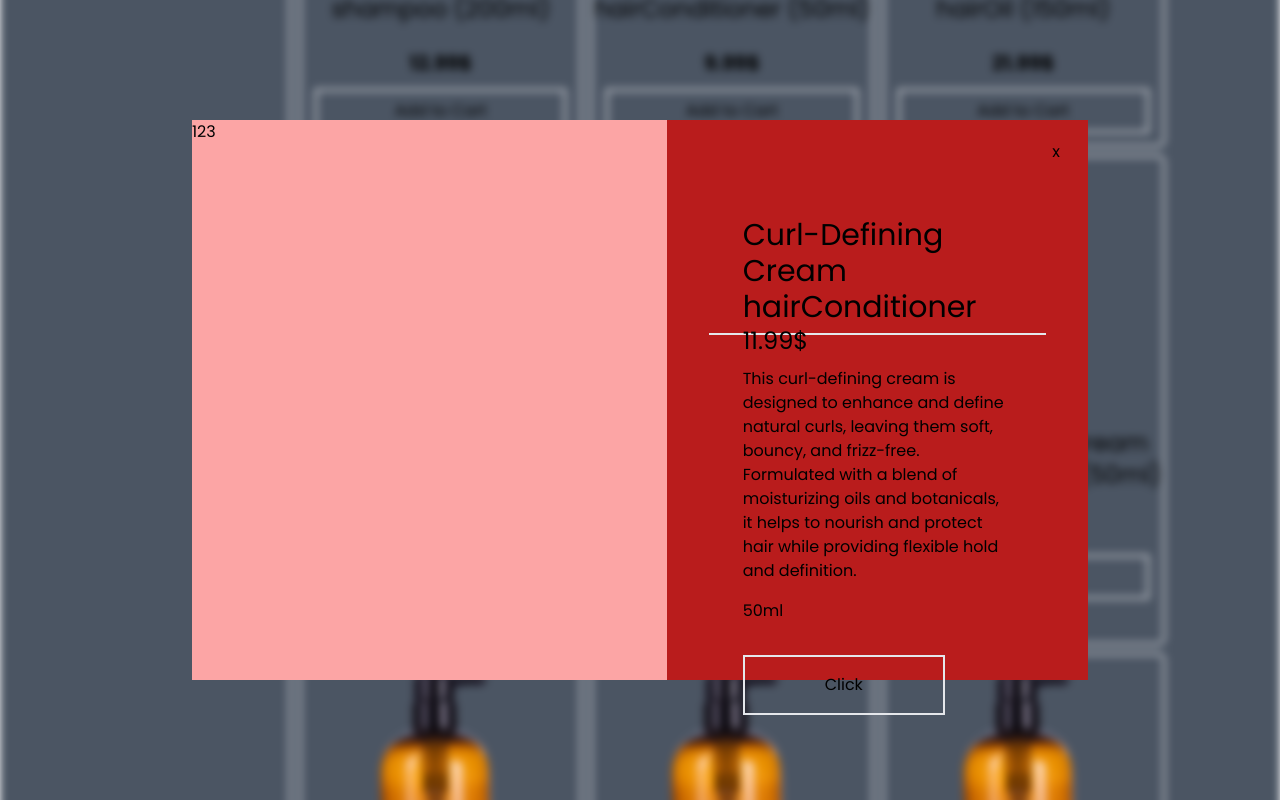
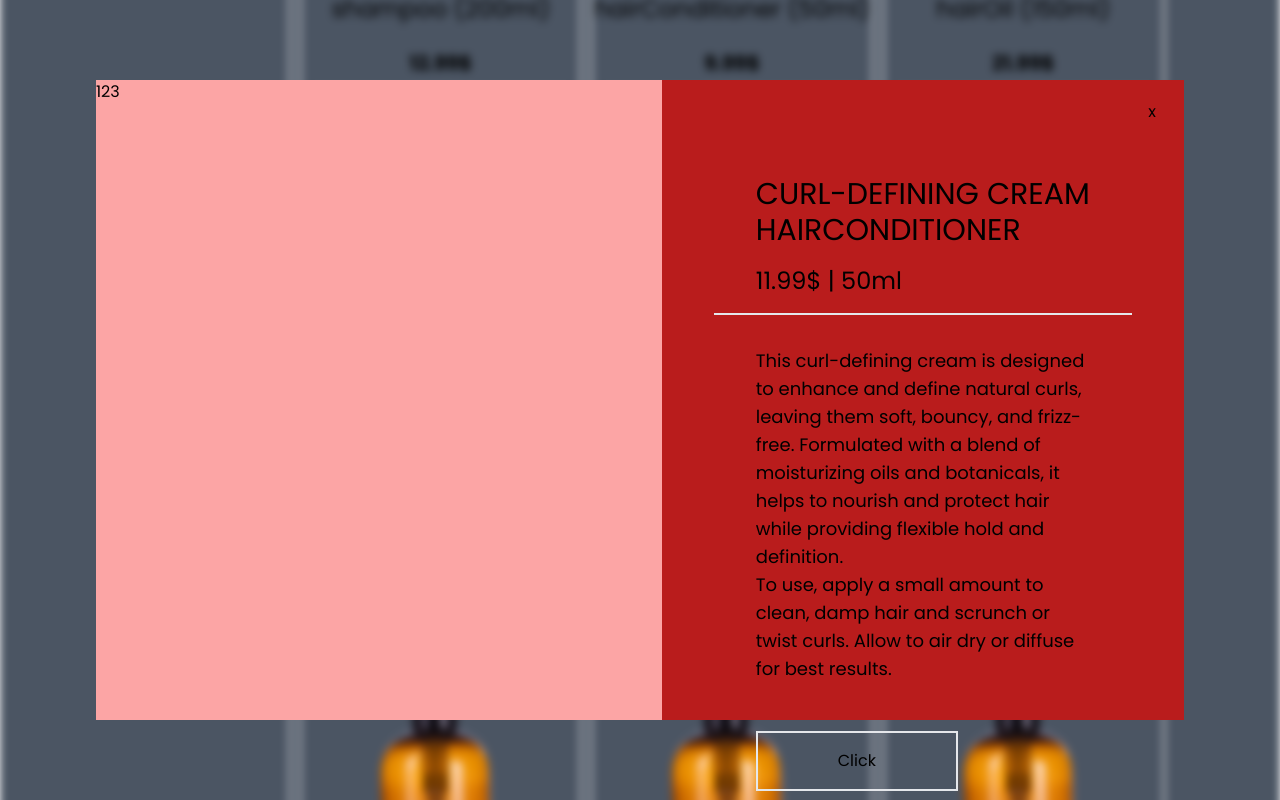
Before and after one commit to uch2ha/Razoo-Store, a React (Vite) app: page /shop in a window 1280 px wide. Both pictures are taken after a click on the element 1023 px from the left and 1589 px from the top of the page. Shown: the part 1189-1989 px from the top of the page. Built offline with nearby package versions, Linux system fonts and the light colour scheme.

Commit message:
product card ready

```diff
--- a/src/components/ItemDetails.tsx
+++ b/src/components/ItemDetails.tsx
@@ -12,6 +12,7 @@ const initState: IProduct = {
   id: 0,
   name: 'Loading...',
   description: 'Loading...',
+  instruction: 'Loading...',
   category: 'shampoo',
   size: '50ml',
   price: 100
@@ -33,23 +34,24 @@ const ItemDetails: FC<IItemDetailsProps> = ({ handleClose, productId }) => {
   }
 
   return (
-    <div className="fixed z-50 top-1/2 left-1/2 w-[70%] h-[70%] flex transform -translate-x-1/2 -translate-y-1/2 blur-none">
-      <div className="w-[53%] bg-red-300">123</div>
-      <div className="w-[47%] bg-red-700 flex justify-center items-center">
-        <div className="h-[70%] w-[80%] mx-auto">
-          <div className="border-b-2 h-1/3 flex flex-col justify-between px-[10%]">
-            <div className="text-3xl pt-[5%]">
+    <div className="fixed z-50 top-1/2 left-1/2 w-[85%] h-[80%] flex transform -translate-x-1/2 -translate-y-1/2 blur-none">
+      <div className="w-[52%] bg-red-300">123</div>
+      <div className="w-[48%] bg-red-700 flex justify-center items-center">
+        <div className="h-[80%] w-[80%] mx-auto">
+          <div className="border-b-2 h-1/3 flex flex-col justify-end px-[10%]">
+            <div className="text-3xl pb-[5%] uppercase">
               <p>{product.name}</p>
               <p>{product.category}</p>
             </div>
-            <p className="text-2xl pb-4">{product.price}$</p>
+            <p className="text-2xl pb-4">
+              {product.price}$ | <span>{product.size}</span>
+            </p>
           </div>
           <div className="px-[10%] h-2/3 flex flex-col justify-between items-start">
-            <div className="py-8">
-              <p className="pb-4">{product.description}</p>
-              <p>{product.size}</p>
+            <div className="py-8 text-lg">
+              <p>{product.description}</p>
+              <p className="pb-[5%]">{product.instruction}</p>
             </div>
-
             <button className="border-2 px-20 py-4">Click</button>
           </div>
         </div>
```
